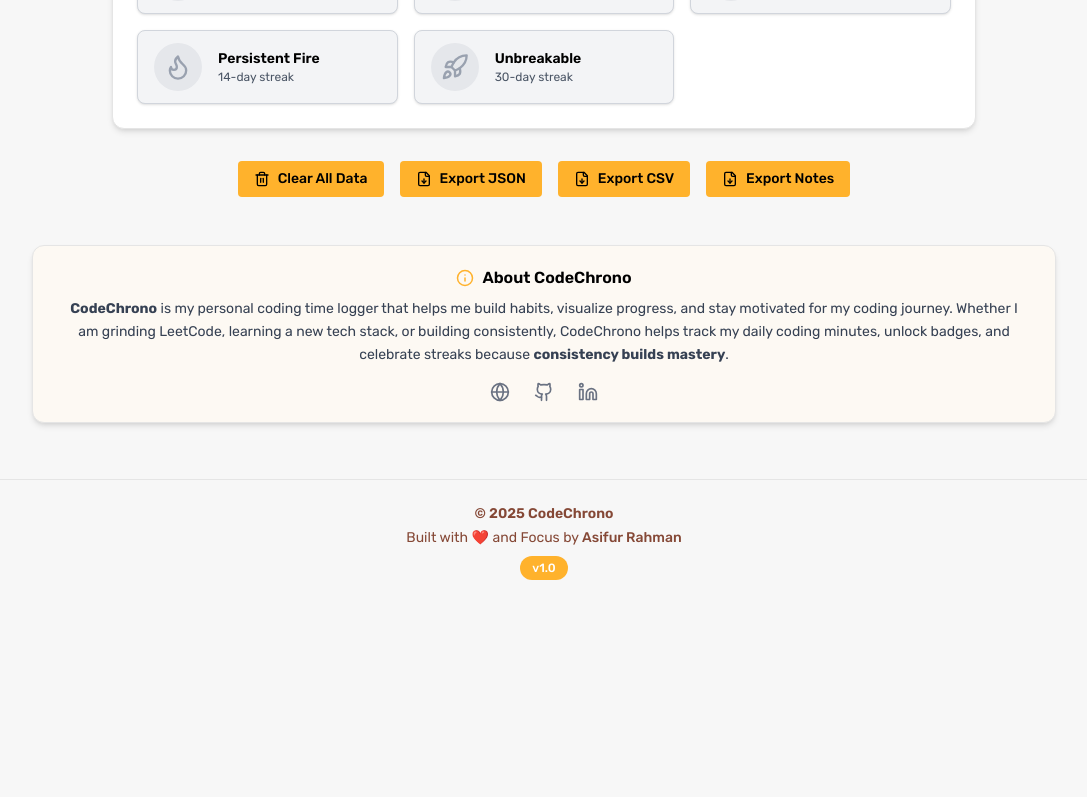
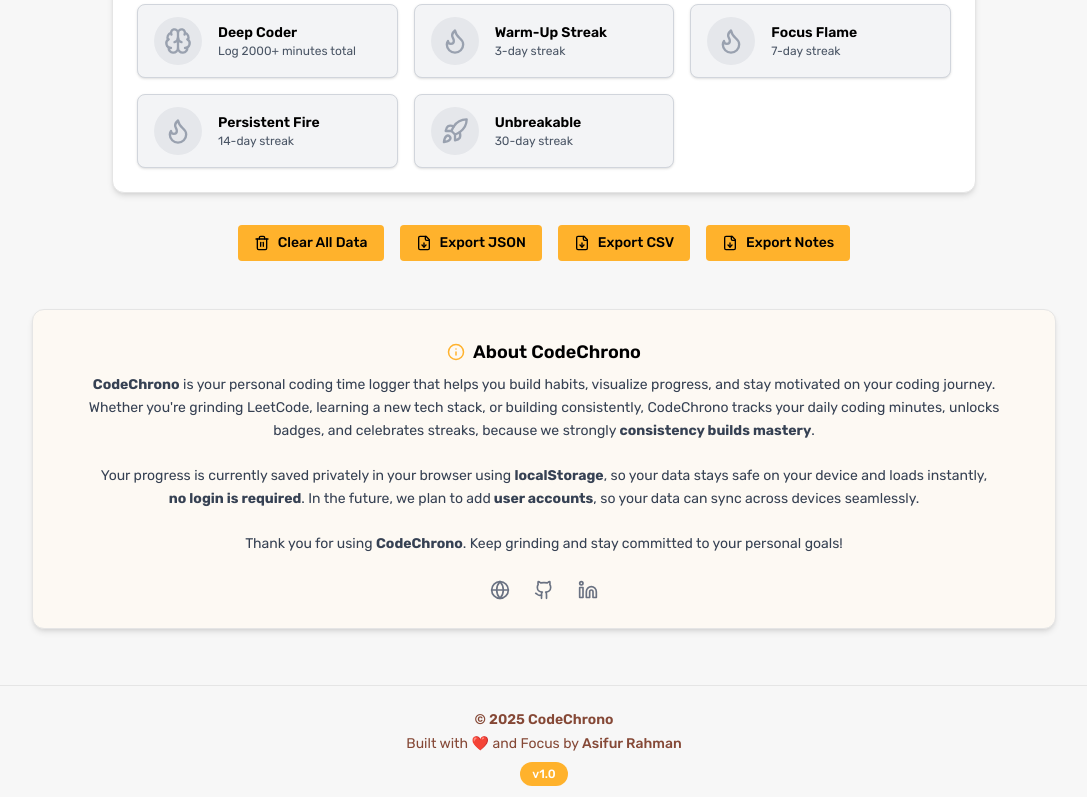
Before and after one commit to asifrahman2003/CodeChrono, a React (Vite) app in the folder frontend/: page / in a window 1280 px wide. Shown: the part 1888-2685 px from the top of the page, without its empty margins (96-1183 px from the left). Before the commit the page ends 2492 px from the top, so only its background shows below. Built offline with nearby package versions, Linux system fonts and the light colour scheme.

Commit message:
added contents in the about section

```diff
--- a/frontend/src/components/About.jsx
+++ b/frontend/src/components/About.jsx
@@ -27,19 +27,25 @@
       animate={{ opacity: 1, y: 0 }}
       transition={{ duration: 0.5 }}
     >
-      <div className="flex justify-center items-center gap-2 mb-2 text-[var(--chrono-primary)]">
+      <div className="flex justify-center items-center gap-2 mb-2 text-[var(--chrono-primary)] mt-2">
         <Info size={18} />
-        <h3 className="text-md font-bold">About CodeChrono</h3>
+        <h3 className="text-lg font-bold">About CodeChrono</h3>
       </div>
 
       <p className="text-sm leading-relaxed text-gray-700 px-4">
-        <strong>CodeChrono</strong> is my personal coding time logger that helps me build habits,
-        visualize progress, and stay motivated for my coding journey. Whether I am grinding LeetCode, learning a new
-        tech stack, or building consistently, CodeChrono helps track my daily coding minutes, unlock badges,
-        and celebrate streaks because <strong>consistency builds mastery</strong>.
-      </p>
+  <strong>CodeChrono</strong> is your personal coding time logger that helps you build habits,
+  visualize progress, and stay motivated on your coding journey. Whether you're grinding LeetCode, learning a new
+  tech stack, or building consistently, CodeChrono tracks your daily coding minutes, unlocks badges,
+  and celebrates streaks, because we strongly <strong>consistency builds mastery</strong>.
+  <br /><br />
+  Your progress is currently saved privately in your browser using <strong>localStorage</strong>, so your data stays safe
+  on your device and loads instantly, <br /><strong>no login is required</strong>. In the future, we plan to add
+  <strong> user accounts</strong>, so your data can sync across devices seamlessly.
+  <br /><br />
+  Thank you for using <strong>CodeChrono</strong>. Keep grinding and stay committed to your personal goals!
+</p>
 
-      <div className="mt-4 flex justify-center gap-6">
+      <div className="mt-6 flex justify-center gap-6 mb-2">
         {iconLinks.map(({ icon: Icon, href, label }, i) => (
           <motion.a
             key={label}
--- a/frontend/src/components/Dashboard.jsx
+++ b/frontend/src/components/Dashboard.jsx
@@ -104,7 +104,7 @@
 />
       {/* Motivation */}
       <motion.div
-        className={`bg-[#fff6e6] rounded-xl shadow-md p-5 border border-[var(--chrono-primary)] mb-6 ${glow}`}
+        className={`bg-[#fff6e6] rounded-xl shadow-md p-5 border border-[var(--chrono-primary)] mb-6 ${glow} mt-16`}
         initial={{ opacity: 0, y: 10 }}
         animate={{ opacity: 1, y: 0 }}
         transition={{ duration: 0.5 }}
```
Also changed, not shown: 1 other file (tests, documents, lock files or other folders).
